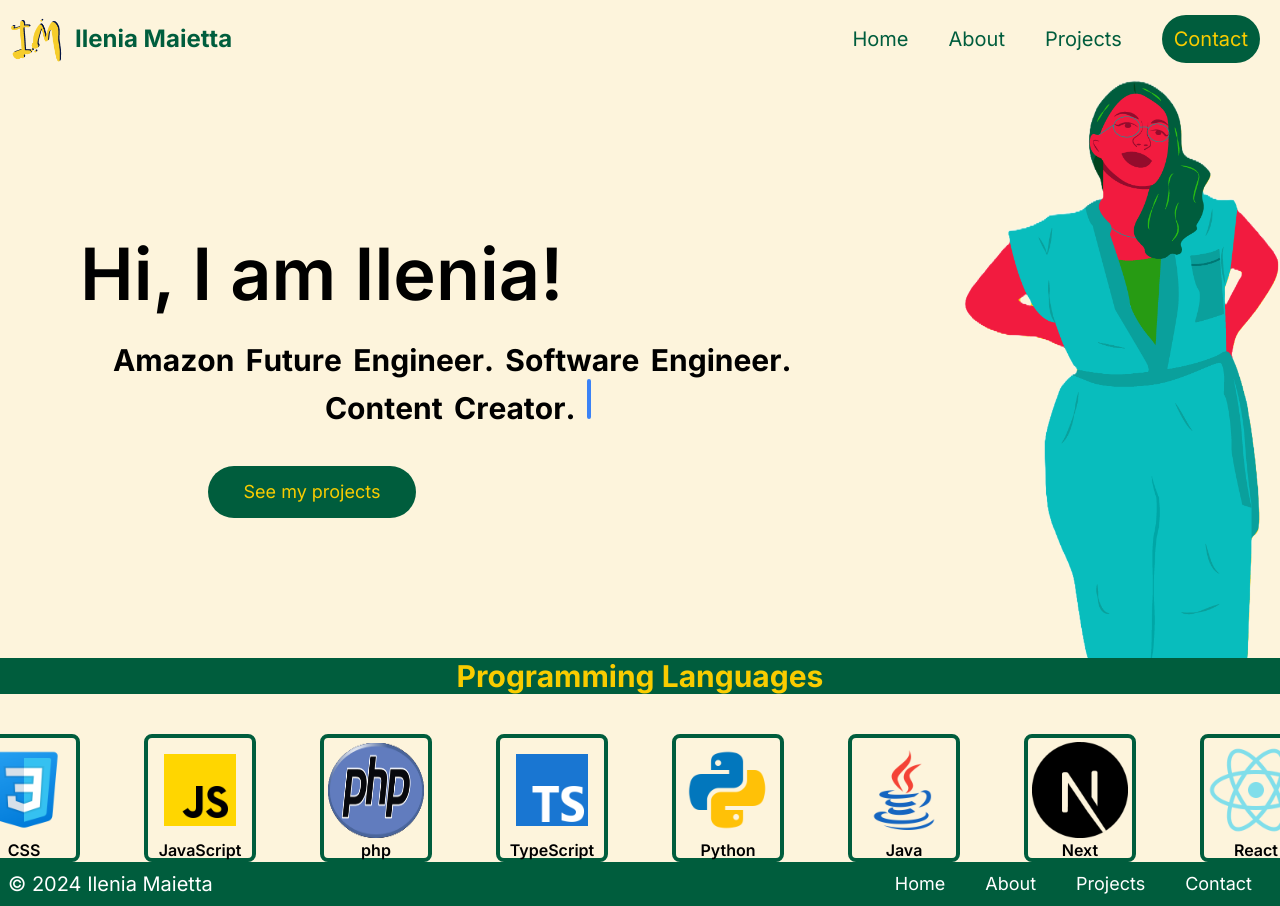
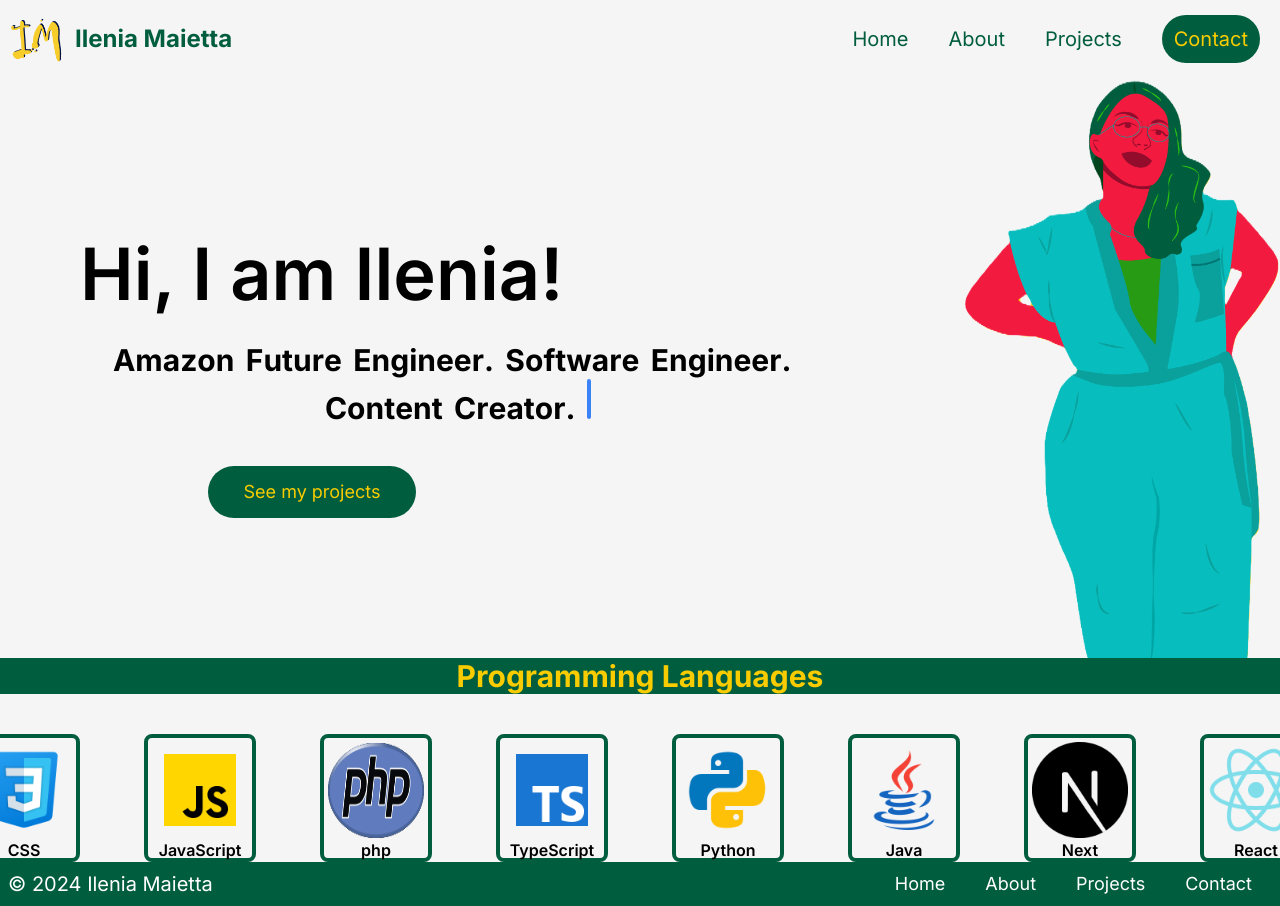
Before and after one commit to ileniadigital/ileniadigital.github.io, a Next.js app: page / in a window 1280 px wide. Shown: the top 906 px of the page. Built offline with nearby package versions, Linux system fonts and the light colour scheme.

Commit message:
changed to offwhite

```diff
--- a/tailwind.config.ts
+++ b/tailwind.config.ts
@@ -19,7 +19,7 @@ const config: Config = {
         yellow: "#F9CC00",
         lightblue: "#08BDBD",
         pink: "#F21B3F",
-        offwhite: '#fdf4dc',
+        offwhite: '#f5f5f5',
       }
     },
   },
```
